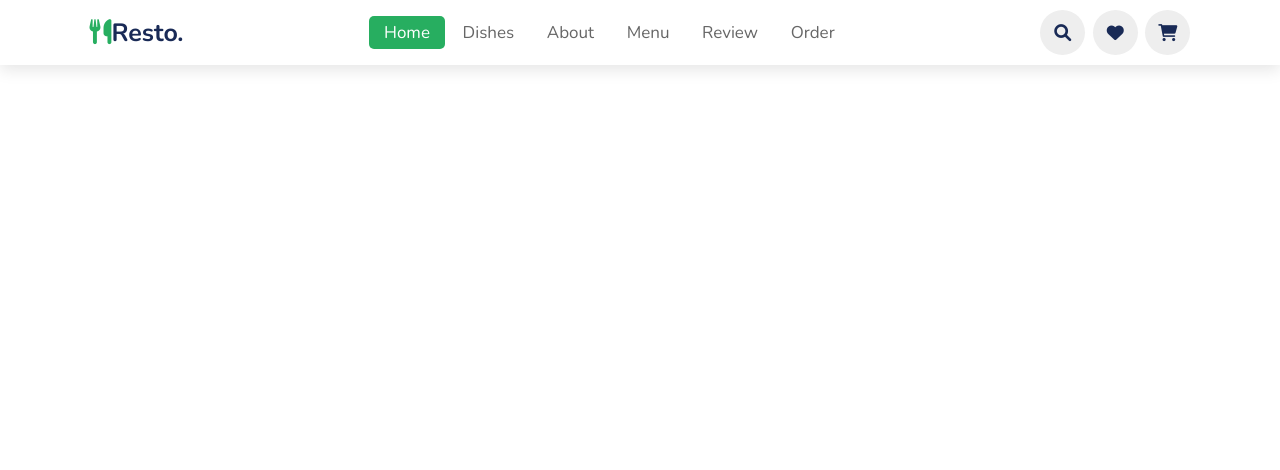
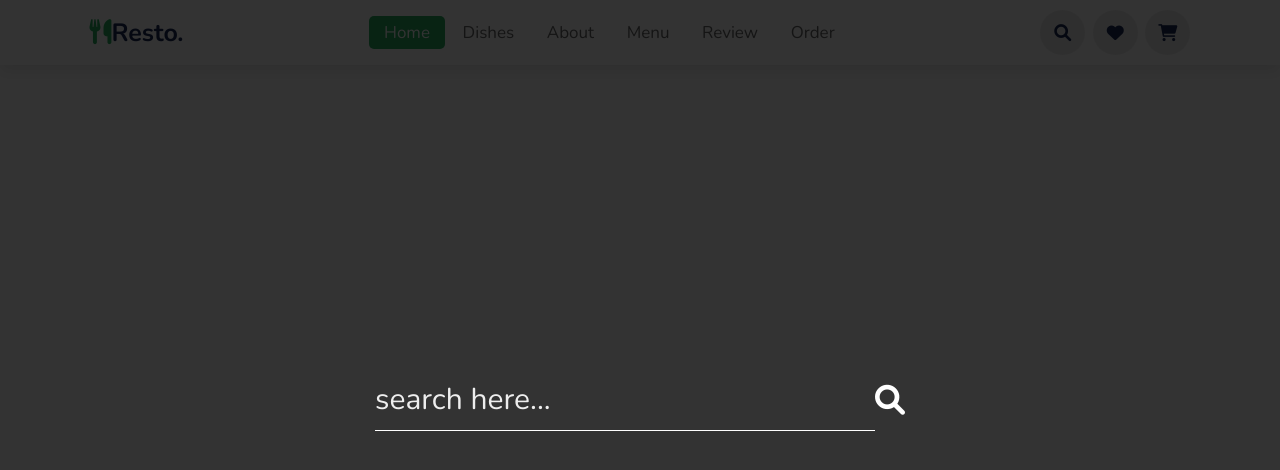
Before and after one commit to mohsen9april/MyWebProject-s, a plain HTML site: page Food Website/index.html in a window 1280 px wide. Drawn offline with nearby package versions, Linux system fonts and the light colour scheme.

Commit message:
add searchbox

```diff
--- a/Food Website/index.html
+++ b/Food Website/index.html
@@ -38,6 +38,12 @@
     <!-- header section Ends  -->
     </header>
 
+    <!-- Search form  -->
+    <form action="" id="search-form">
+        <input type="search" placeholder="search here..." name="" id="search-box">
+        <label for="search-form" class="fas fa-search"></label>
+    </form>
+
 
     <!-- custome js file link  -->
 <script src="./script.js"></script></body>
--- a/Food Website/style.css
+++ b/Food Website/style.css
@@ -85,6 +85,48 @@ header .icon a:hover {
 header .icon #menu-bars {
 display: none;}
 
+#search-form {
+    position: fixed;
+    top: 0;
+    left: 0;
+    height: 100%;
+    width: 100%;
+    z-index: 1004;
+    background: rgba(0,0,0,.8);
+    display: flex;
+    align-items: center;
+    justify-content: center;
+    padding: 0 1rem;
+}
+
+#search-form #search-box {
+    width: 50rem;
+    border-bottom: .1rem solid #fff;
+    padding: 1rem 0;
+    color: #fff;
+    font-size: 3rem;
+    text-transform: none;
+    background: none;
+}
+
+#search-form #search-box::placeholder {
+    color: #eee;
+}
+
+#search-form #search-box::-webkit-search-cancel-button {
+    -webkit-appearance: none;
+}
+
+#search-form label {
+    color: #fff;
+    cursor: pointer;
+    font-size: 3rem;
+}
+
+#search-form label:hover {
+    color: var(--green);
+}
+
 /* media queries */
 @media (max-width: 991px) {
     html{
@@ -125,3 +167,9 @@ display: none;}
         background: #eee;
     }
 }
+
+@media (max-width: 991px) {
+    html{
+        font-size: 50%;
+    }
+}
```
